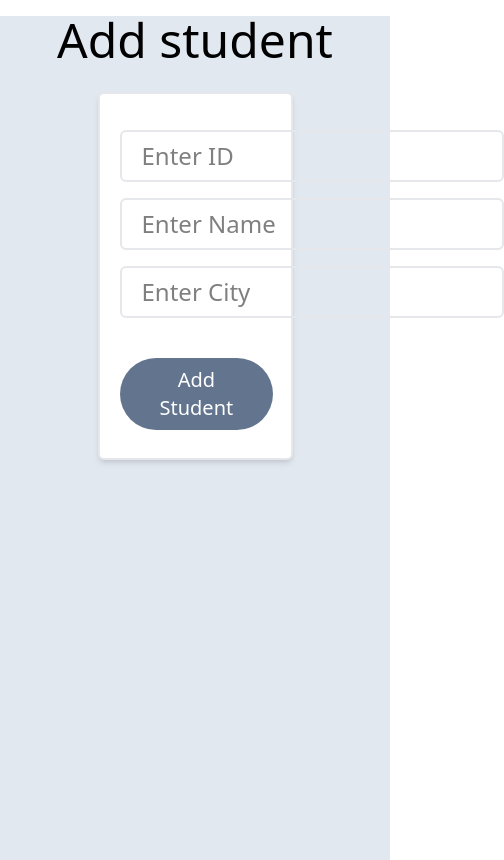
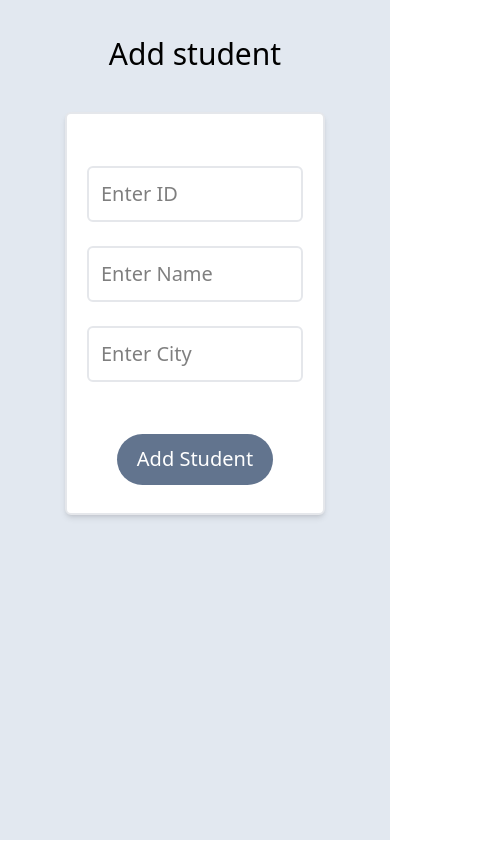
Before and after one commit to ritikshaingle-9/First-Client, a React (Vite) app: page /add in a window 390 px wide. Shown: the whole page, 504 px wide, since content can reach past the window. Built offline with nearby package versions, Linux system fonts and the light colour scheme.

Commit message:
responsiveness added

```diff
--- a/src/views/add.jsx
+++ b/src/views/add.jsx
@@ -36,24 +36,23 @@ function Add() {
   };
 
   return (
-    <div className="bg-slate-200  min-h-screen m-0 p-0">
-      <h1 className="text-center text-5xl my-4 mb-7">Add student</h1>
+    <div className="bg-slate-200  min-h-screen mt-[-20px] ">
+      <h1 className="text-center text-3xl pt-10 md:text-5xl lg:text-6xl my-4 mb-7">Add student</h1>
 
-      <div className="w-1/2 mx-auto shadow-md m-5 p-5 rounded-md border-2 border-gray-200 bg-white">
+      <div className="w-2/3 shadow-md m-5 p-5 rounded-md border-2 border-gray-200 bg-white md:w-2/4 pt-10 mt-10  lg:w-1/3 mx-auto ">
         <input
           type="text"
           placeholder="Enter ID"
           value={student.id}
           onChange={(e) => setStudent({ ...student, id: e.target.value })}
-          className="block mx-auto text-2xl w-96 py-2 px-5 border-2 border-gray-200 rounded-md my-4"
-        />
+          className="my-3 border-2 border-gray-200 rounded-md w-4/4 mx-auto py-3 px-3 md:  text-xl"/>
 
         <input
           type="text"
           placeholder="Enter Name"
           value={student.name}
           onChange={(e) => setStudent({ ...student, name: e.target.value })}
-          className="block mx-auto text-2xl w-96 py-2 px-5 border-2 border-gray-200 rounded-md my-4"
+          className="my-3 border-2 border-gray-200 rounded-md w-4/4 mx-auto py-3 px-3 md: text-xl"
         />
 
         <input
@@ -61,11 +60,11 @@ function Add() {
           placeholder="Enter City"
           value={student.city}
           onChange={(e) => setStudent({ ...student, city: e.target.value })}
-          className="block mx-auto text-2xl w-96 py-2 px-5 border-2 border-gray-200 rounded-md my-4"
+          className="my-3 border-2 border-gray-200 rounded-md w-4/4 mx-auto py-3 px-3 md:  text-xl"
         />
 
         <button
-          className="bg-slate-500 text-xl px-10 py-2 rounded-full text-white block mx-auto mt-10 mb-2 cursor-pointer"
+          className="bg-slate-500 text-xs px-5  rounded-full text-white block mx-auto mt-10 mb-2 cursor-pointer md:px-6 lg:px-10 py-3 text-[20px] "
           onClick={addStudent}
         >
           Add Student
--- a/src/views/home.jsx
+++ b/src/views/home.jsx
@@ -24,19 +24,16 @@ function Home() {
       <h1 className="text-center text-6xl my-4 mb-6">All Students</h1>
 
       <div>
-        {students.map((studObj, i) => {
-          const { id, name, city } = studObj;
+      {students?.map((studObj, i) => {
+      const { id, name, city } = studObj;
+      return (
+    <div key={id}>
+      <p>{name}</p>
+      <p>{city}</p>
+    </div>
+  );
+})}
 
-          return (
-            <StudentCard
-              key={i}
-              id={id}
-              name={name}
-              city={city}
-              loadStudents={loadStudents}
-            />
-          );
-        })}
       </div>
 
       <Link to="/add">
```
